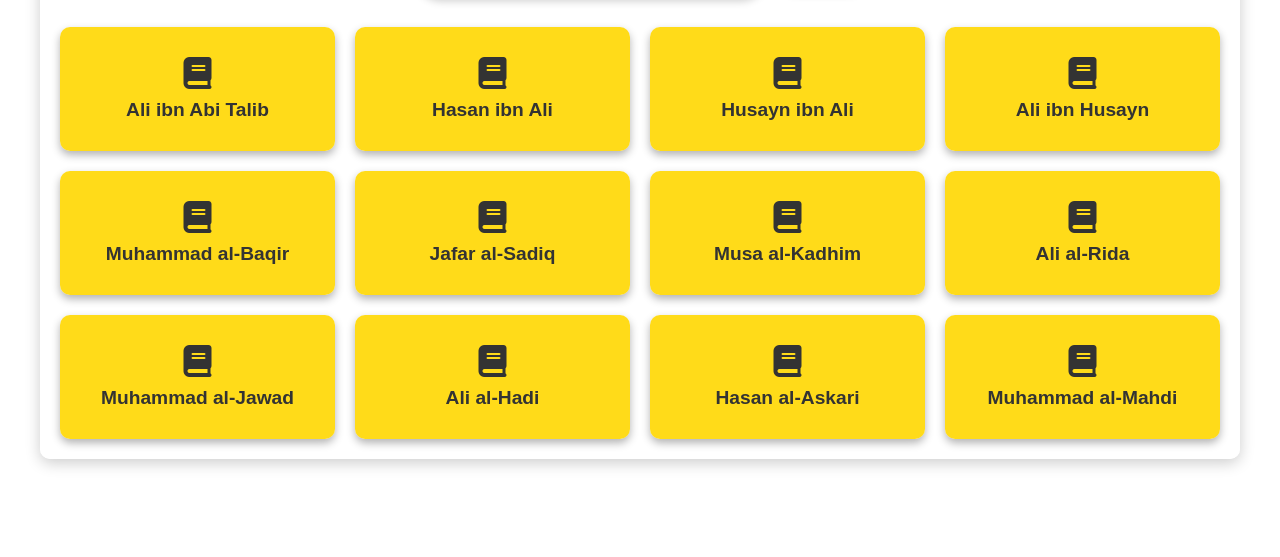
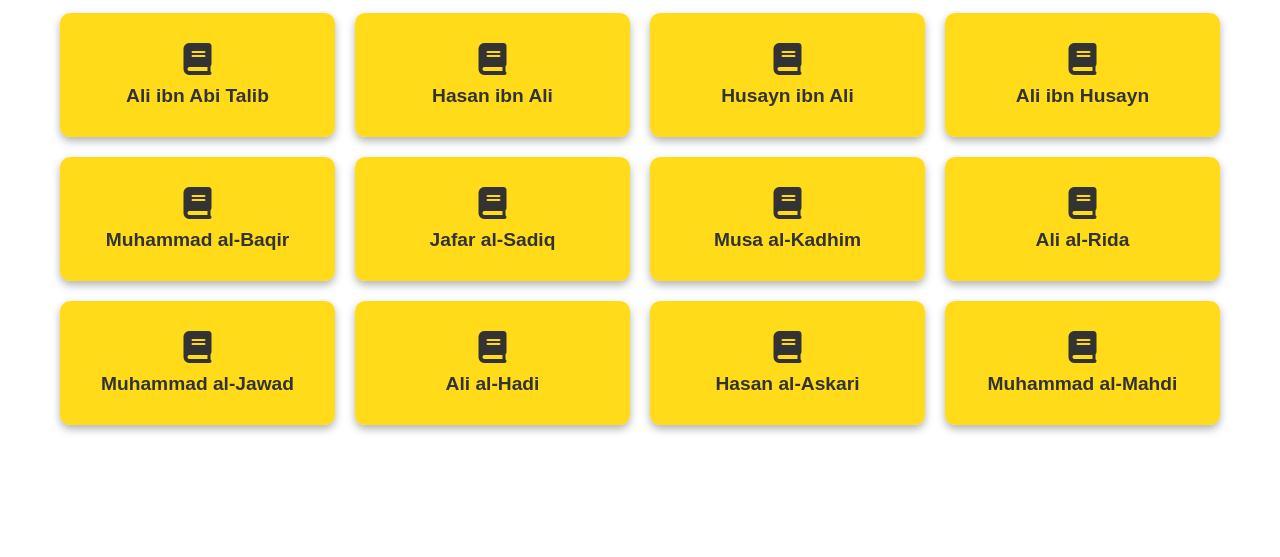
Before and after one commit to zakihaider786/Hamare_Amal, a plain HTML site: page hadith.html in a window 1280 px wide. Shown: the part 243-800 px from the top of the page. Drawn offline with Linux system fonts and the light colour scheme.

Commit message:
Update hadith.html

```diff
--- a/hadith.html
+++ b/hadith.html
@@ -28,9 +28,10 @@
             padding: 20px;
             max-width: 1200px;
             width: 100%;
-            background-color: rgba(255, 255, 255, 0.8);
+            background-color: rgba(255, 255, 255, 0);
             border-radius: 10px;
-            box-shadow: 0 4px 15px rgba(0, 0, 0, 0.2);
+            box-shadow: 0 4px 15px rgba(255, 255, 255, 0.2);
+        }
         }
 
         h1 {
```
